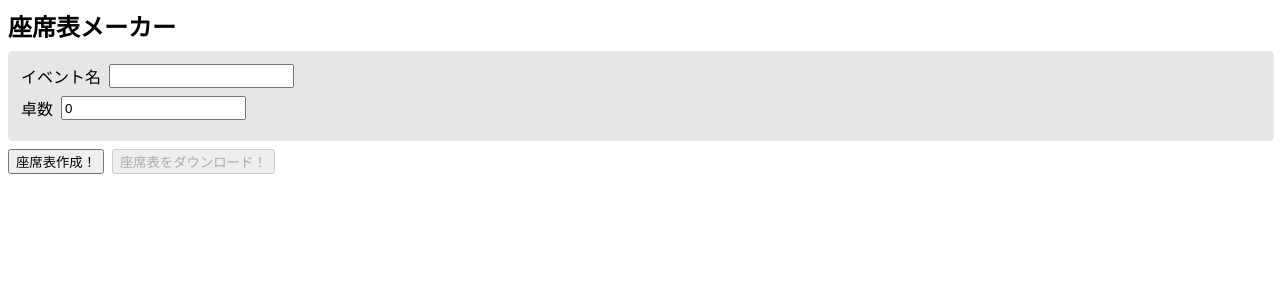
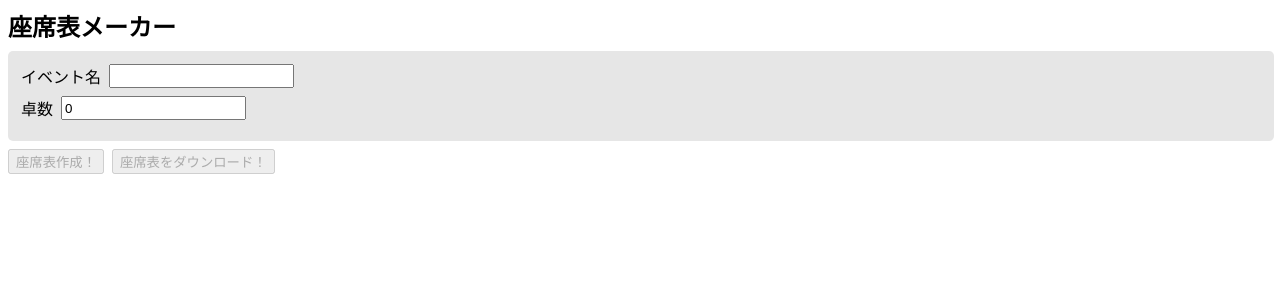
Before and after one commit to arp-f-nakamura/seating-chart-maker, a React (Create React App) app: page / in a window 1280 px wide. Shown: the top 300 px of the page. Built offline with nearby package versions, Linux system fonts and the light colour scheme.

Commit message:
ボタンの活性制御修正

```diff
--- a/src/page/main.tsx
+++ b/src/page/main.tsx
@@ -177,7 +177,7 @@ export const MainPage = () => {
           </div>
         </div>
       )}
-      <button className={classes.margin} onClick={onClickCleateSeats}>
+      <button className={classes.margin} onClick={onClickCleateSeats}  disabled={tableCountInput === 0}>
         {creatButtonName}
       </button>
       <ImportPdfButton
```
